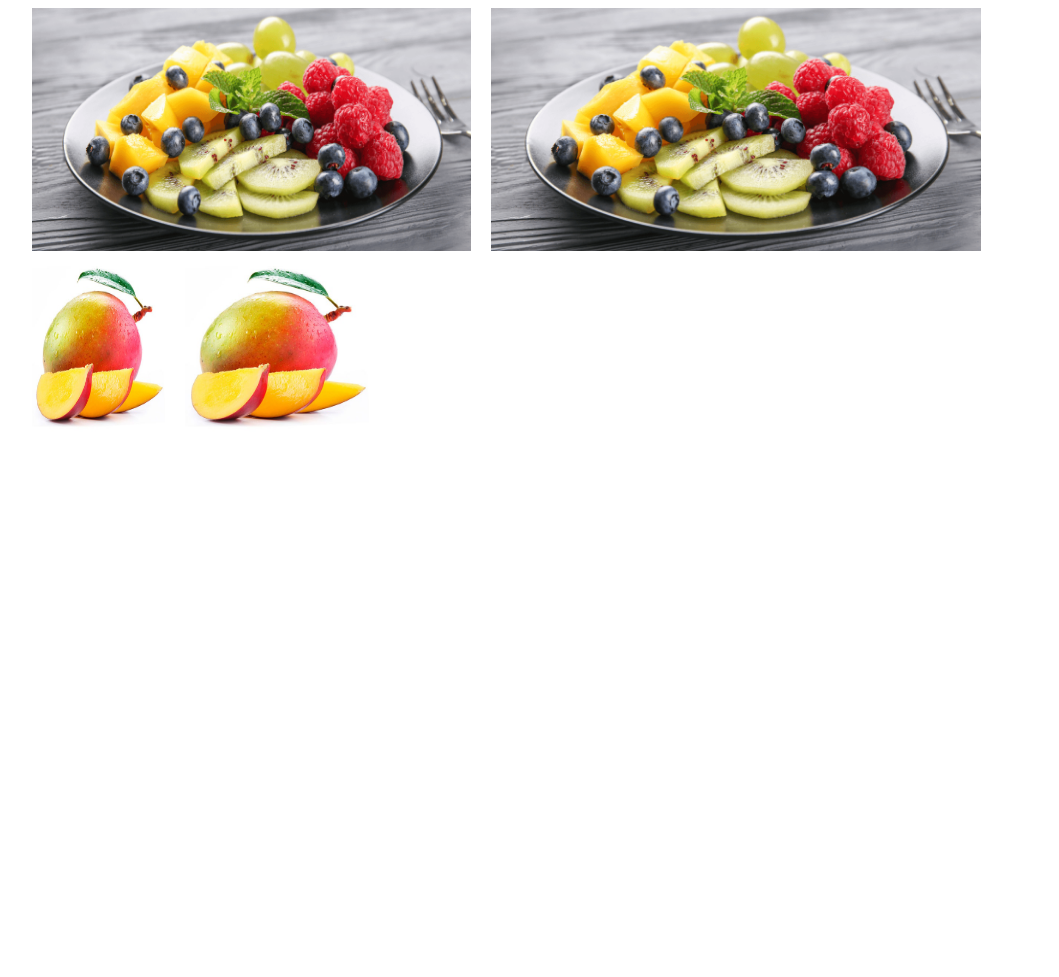
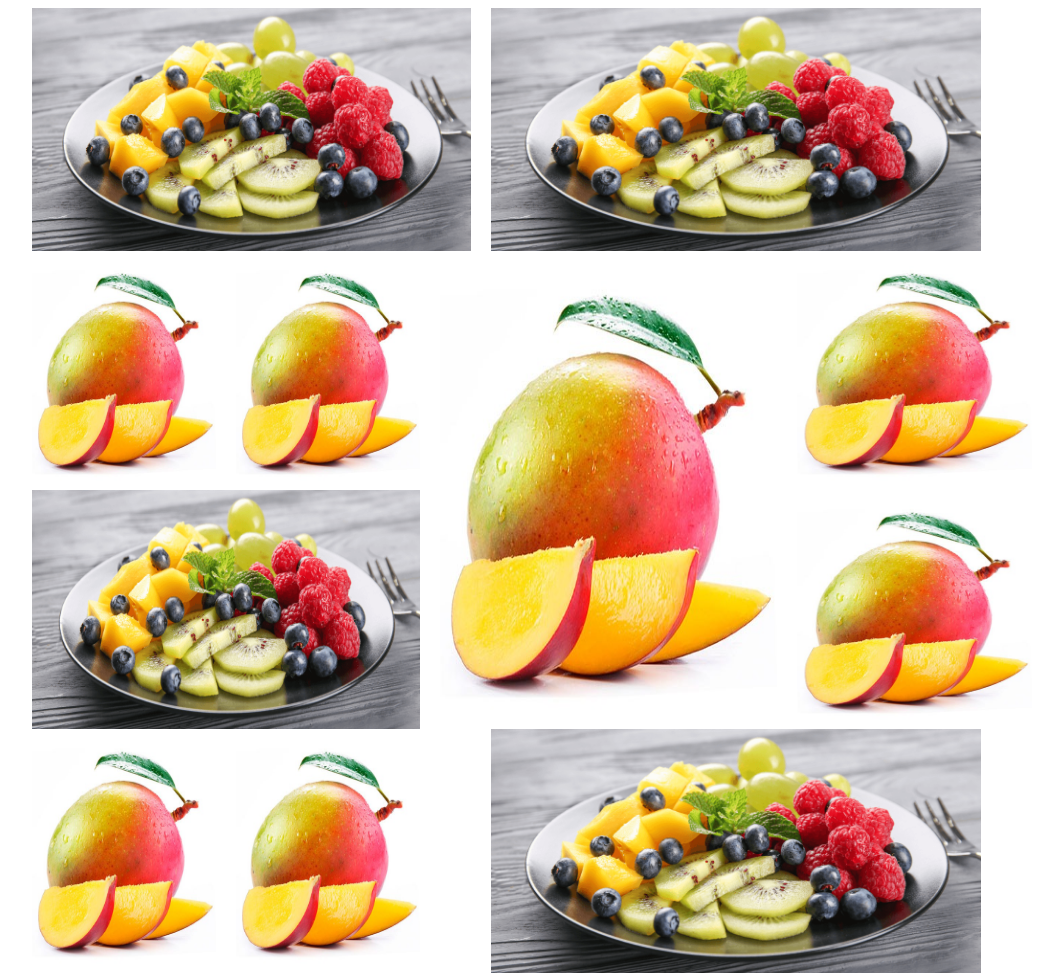
Before and after one commit to Mangel111111111/CSS-Grid-Exercise, a plain HTML site: page index.html in a window 1280 px wide. Shown: the whole page, without its empty margins (108-1167 px from the left). Before the commit the page ends 816 px from the top, so only its background shows below. Drawn offline with Linux system fonts and the light colour scheme.

Commit message:
add collage

```diff
--- a/css/index.css
+++ b/css/index.css
@@ -20,10 +20,38 @@ img {
     grid-row: 1;
 }
 #mango1{
-    grid-column: 1/4;
+    grid-column: 1/5;
     grid-row: 2;
 }
 #mango2{
-    grid-column: 4/8;
+    grid-column: 5/9;
     grid-row: 2;
 }
+#mango3{
+    grid-column: 9/16;
+    grid-row: 2/4;
+}
+#mango4{
+    grid-column: 16/21;
+    grid-row: 2;
+}
+#tray3{
+    grid-column: 1/9;
+    grid-row: 3;
+}
+#mango5{
+    grid-column: 16/21;
+    grid-row: 3;
+}
+#mango6{
+    grid-column: 1/5;
+    grid-row: 4;
+}
+#mango7{
+    grid-column: 5/9;
+    grid-row: 4;
+}
+#tray4{
+    grid-column: 10/20;
+    grid-row: 4;
+}
--- a/index.html
+++ b/index.html
@@ -21,6 +21,27 @@
             <div id="mango2">
                 <img class="mango" src="img/mango.jpg" alt="A mango">
             </div>
+            <div id="mango3">
+                <img class="mango" src="img/mango.jpg" alt="A mango">
+            </div>
+            <div id="mango4">
+                <img class="mango" src="img/mango.jpg" alt="A mango">
+            </div>
+            <div id="tray3" >
+                <img class="dinner" src="img/dinner.png" alt="A tray filled with a variety of fresh fruits, perfect for dinner">
+            </div>
+            <div id="mango5">
+                <img class="mango" src="img/mango.jpg" alt="A mango">
+            </div>
+            <div id="mango6">
+                <img class="mango" src="img/mango.jpg" alt="A mango">
+            </div>
+            <div id="mango7">
+                <img class="mango" src="img/mango.jpg" alt="A mango">
+            </div>
+            <div id="tray4" >
+                <img class="dinner" src="img/dinner.png" alt="A tray filled with a variety of fresh fruits, perfect for dinner">
+            </div>
         </div>
 
     </main>
```
